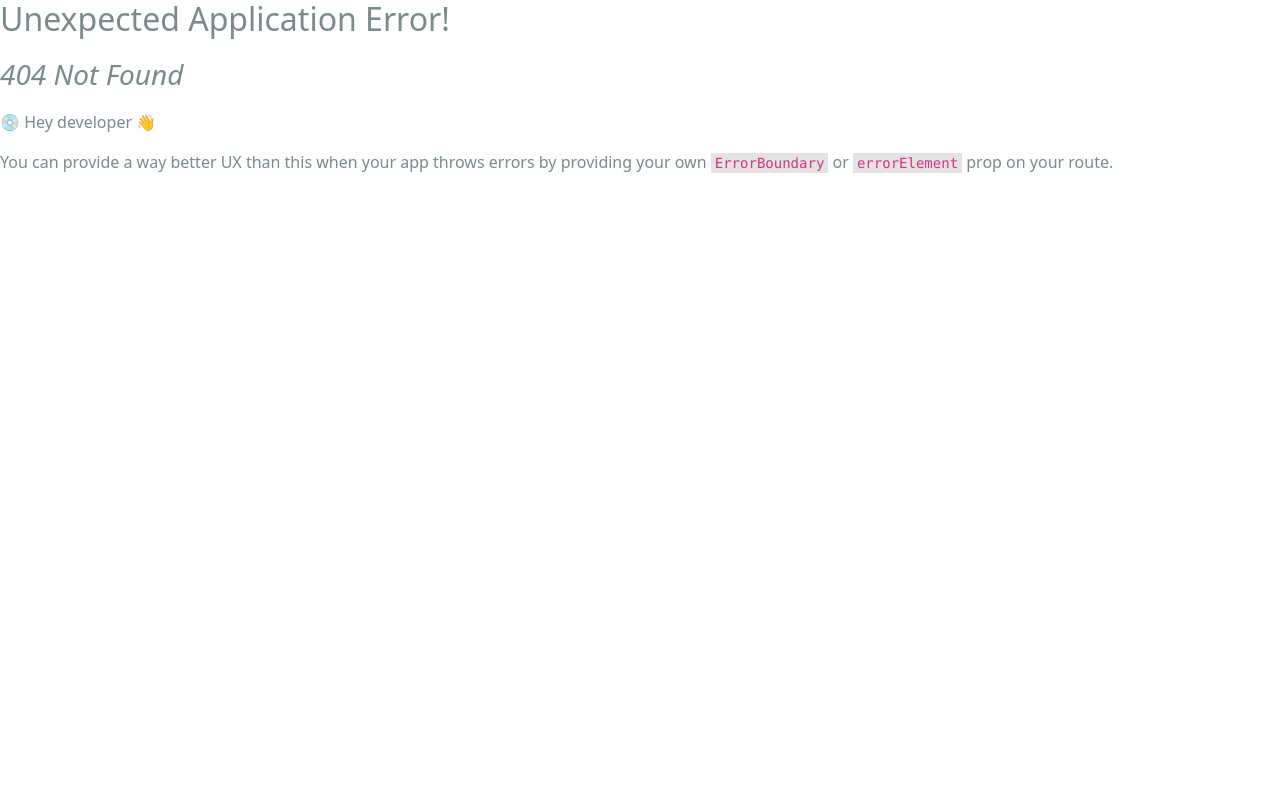
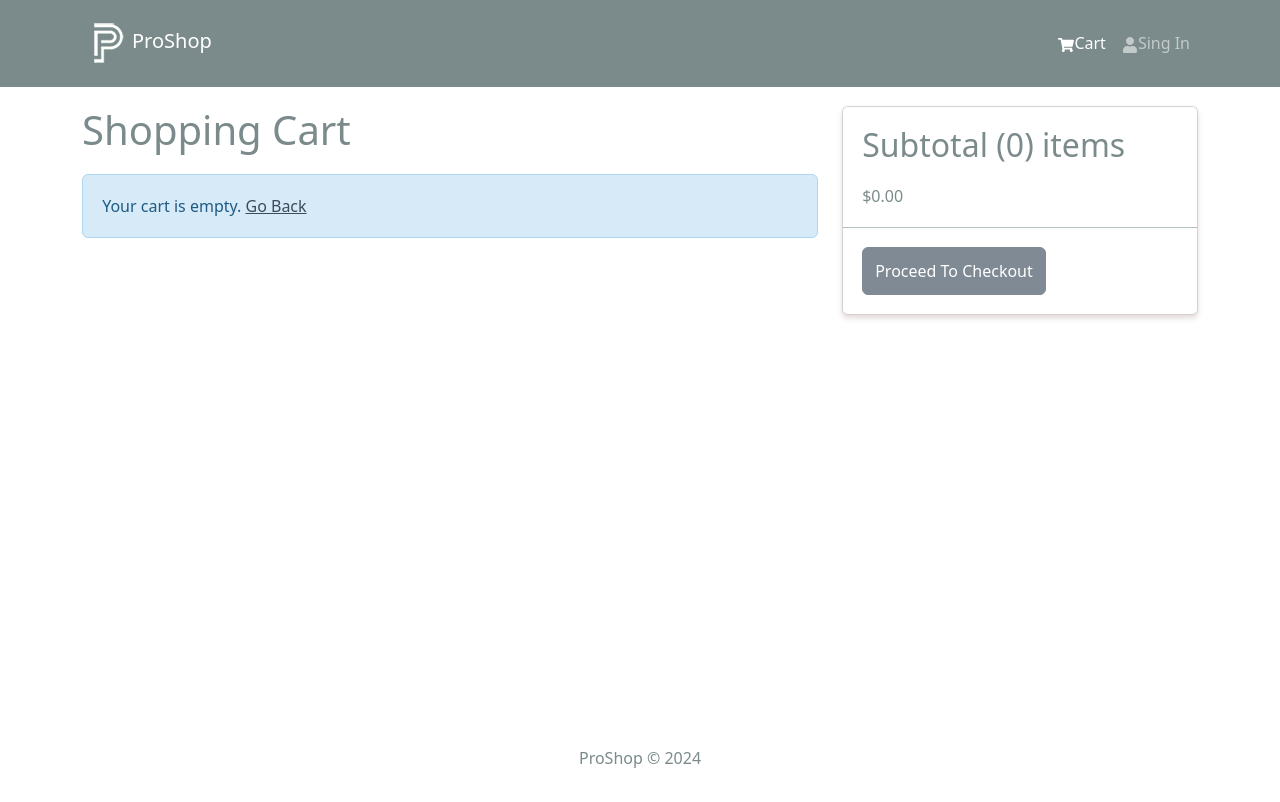
Before and after one commit to sufian-sani/proshop, a React (Create React App) app in the folder frontend/: page /cart in a window 1280 px wide. Before the commit this address had no page. Shown: the top 802 px of the page. Built offline with nearby package versions, Linux system fonts and the light colour scheme.

Commit message:
7-1 5:21

```diff
--- a/frontend/src/components/Header.jsx
+++ b/frontend/src/components/Header.jsx
@@ -1,9 +1,13 @@
-import { Navbar, Nav, Container } from "react-bootstrap";
+import { Badge, Navbar, Nav, Container } from "react-bootstrap";
 import { FaShoppingCart, FaUser } from "react-icons/fa";
 import { LinkContainer } from 'react-router-bootstrap'
 import logo from "../assets/logo.png";
+import {useSelector} from "react-redux";
 
 const Header = () => {
+    const { cartItems } = useSelector((state) => state.cart);
+    console.log(cartItems)
+
     return (
         <header>
             <Navbar bg="dark" expand="lg" variant="dark" expand="lg" collapseOnSelect>
@@ -18,7 +22,15 @@
                     <Navbar.Collapse id="basic-navbar-nav">
                         <Nav className="ms-auto">
                             <LinkContainer to='/cart'>
-                                <Nav.Link><FaShoppingCart />Cart</Nav.Link>
+                                <Nav.Link><FaShoppingCart />Cart
+                                    {
+                                        cartItems.length > 0 && (
+                                            <Badge pill bg='success' style={{marginLeft: '5px'}}>
+                                                {cartItems.reduce(( a, c ) => a + c.qty, 0)}
+                                            </Badge>
+                                        )
+                                    }
+                                </Nav.Link>
                             </LinkContainer>
                             <LinkContainer to='/login'>
                                 <Nav.Link><FaUser />Sing In</Nav.Link>
--- a/frontend/src/index.js
+++ b/frontend/src/index.js
@@ -16,12 +16,14 @@
 
 import HomeScreen from "./screens/HomeScreen";
 import ProductScreen from "./screens/ProductScreen";
+import CartScreen from "./screens/CartScreen";
 
 const router = createBrowserRouter(
     createRoutesFromElements(
         <Route path="/" element={<App />}>
             <Route index={true} path="/" element={<HomeScreen />} />
             <Route path="/product/:id" element={<ProductScreen />} />
+            <Route path='/cart' element={<CartScreen />} />
         </Route>
     )
 )
--- /dev/null
+++ b/frontend/src/screens/CartScreen.jsx
@@ -0,0 +1,103 @@
+import { Link, useNavigate } from 'react-router-dom';
+import { useDispatch, useSelector } from 'react-redux';
+import { Row, Col, ListGroup, Image, Form, Button, Card } from 'react-bootstrap';
+import { FaTrash } from 'react-icons/fa';
+import Message from "../components/Message";
+import {addToCart, removeFromCart} from "../slices/cartSlice";
+// import reduce from "postcss-calc/types/lib/reducer";
+// import {addToCart} from '../slices/cartSlice'
+
+
+const CartScreen = () => {
+    const navigate = useNavigate();
+    const dicpatch = useDispatch()
+
+    const cart = useSelector((state) => state.cart)
+    const { cartItems } = cart;
+
+    const addToCartHandler = async (product, qty) => {
+        dicpatch(addToCart({...product, qty}));
+    }
+
+    const removeFromCartHandler = async (id) => {
+        dicpatch(removeFromCart(id));
+    }
+
+    const checkoutHandler = () => {
+        navigate('/login?redirect=/shipping');
+    }
+
+    return (
+        <Row>
+            <Col md={8}>
+                <h1 style={{ marginBottom:'20px' }}>Shopping Cart</h1>
+                {cartItems.length === 0 ? (
+                    <Message>
+                        Your cart is empty. <Link to='/'>Go Back</Link>
+                    </Message>
+                ) : (
+                    <ListGroup variant='flush'>
+                        {cartItems.map((item) => (
+                            <ListGroup.Item key={item._id}>
+                                <Row>
+                                    <Col md={2}>
+                                        <Image src={item.image} alt={item.name} fluid rounded />
+                                    </Col>
+                                    <Col md={3}>
+                                        <Link to={`/product/${item._id}`}>{item.name}</Link>
+                                    </Col>
+                                    <Col md={2}>
+                                        ${item.price}
+                                    </Col>
+                                    <Col md={2}>
+                                        <Form.Control
+                                            as='select'
+                                            value={item.qty}
+                                            onChange={(e) => {addToCartHandler(item, Number(e.target.value))}}
+                                        >
+                                            {[...Array(item?.countInStock).keys()].map((x) => (
+                                                <option key={x+1} value={x+1}>
+                                                    {x+1}
+                                                </option>
+                                            ))}
+                                        </Form.Control>
+                                    </Col>
+                                    <Col md={2}>
+                                        <Button
+                                            type='button'
+                                            variant='light'
+                                            onClick={() => removeFromCartHandler(item._id)}
+                                        >
+                                            <FaTrash />
+                                        </Button>
+                                    </Col>
+                                </Row>
+                            </ListGroup.Item>
+                        ))}
+                    </ListGroup>
+                )}
+            </Col>
+            <Col md={4}>
+                <Card>
+                    <ListGroup variant='flush'>
+                        <ListGroup.Item>
+                            <h2>
+                                Subtotal ({ cartItems.reduce((acc, item) => acc + item.qty, 0)}) items
+                            </h2>
+                            ${cartItems.reduce((acc, item) => acc + item.qty * item.price, 0).toFixed(2)}
+                        </ListGroup.Item>
+                        <ListGroup.Item>
+                            <Button type='button' className='btn-block' disabled={cartItems.length === 0}
+                                onClick={ checkoutHandler }
+                            >
+                                Proceed To Checkout
+                            </Button>
+                        </ListGroup.Item>
+                    </ListGroup>
+                </Card>
+            </Col>
+        </Row>
+    )
+}
+
+export default CartScreen;
--- a/frontend/src/slices/cartSlice.js
+++ b/frontend/src/slices/cartSlice.js
@@ -1,12 +1,9 @@
 import { createSlice } from "@reduxjs/toolkit";
+import { updateCart } from "../utils/cartUtils";
 
 const initialState = localStorage.getItem("cart")
     ? JSON.parse(localStorage.getItem("cart"))
     : {cartItems: []};
-
-const addDecimals = (num) => {
-    return (Math.round(num * 100) / 100).toFixed(2);
-}
 
 const cartSlice = createSlice({
     name: "cart",
@@ -20,27 +17,15 @@
             } else {
                 state.cartItems = [...state.cartItems, item];
             }
-            // calculate item price
-            state.itemsPrice = addDecimals(state.cartItems.reduce((acc, item) => acc + item.price * item.qty, 0));
-
-            // Calculate shipping price
-            state.shippingPrice = addDecimals(state.itemsPrice > 100 ? 0 : 10);
-
-            // Calculate tax price (15% tax)
-            state.taxPrice = addDecimals(Number((0.15 * state.itemsPrice).toFixed(2)));
-
-            //Calculate total price
-            state.totalPrice = (
-                Number(state.itemsPrice) +
-                Number(state.shippingPrice) +
-                Number(state.taxPrice)
-            ).toFixed(2);
-
-            localStorage.setItem("cart", JSON.stringify(state));
+            return updateCart(state)
         },
+        removeFromCart: (state, action) => {
+            state.cartItems = state.cartItems.filter((x) => x._id !== action.payload);
+            return updateCart(state)
+        }
     },
 });
 
-export const { addToCart } = cartSlice.actions;
+export const { addToCart, removeFromCart } = cartSlice.actions;
 
 export default cartSlice.reducer;
--- /dev/null
+++ b/frontend/src/utils/cartUtils.js
@@ -0,0 +1,23 @@
+const addDecimals = (num) => {
+    return (Math.round(num * 100) / 100).toFixed(2);
+}
+
+export const updateCart = (state) => {
+    // calculate item price
+    state.itemsPrice = addDecimals(state.cartItems.reduce((acc, item) => acc + item.price * item.qty, 0));
+
+    // Calculate shipping price
+    state.shippingPrice = addDecimals(state.itemsPrice > 100 ? 0 : 10);
+
+    // Calculate tax price (15% tax)
+    state.taxPrice = addDecimals(Number((0.15 * state.itemsPrice).toFixed(2)));
+
+    //Calculate total price
+    state.totalPrice = (
+        Number(state.itemsPrice) +
+        Number(state.shippingPrice) +
+        Number(state.taxPrice)
+    ).toFixed(2);
+
+    localStorage.setItem("cart", JSON.stringify(state));
+}
```
